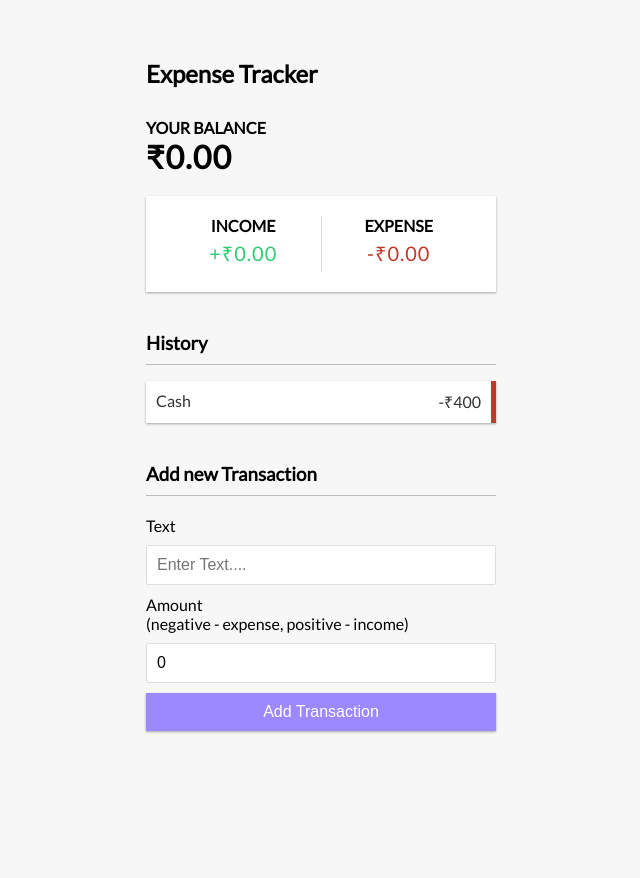
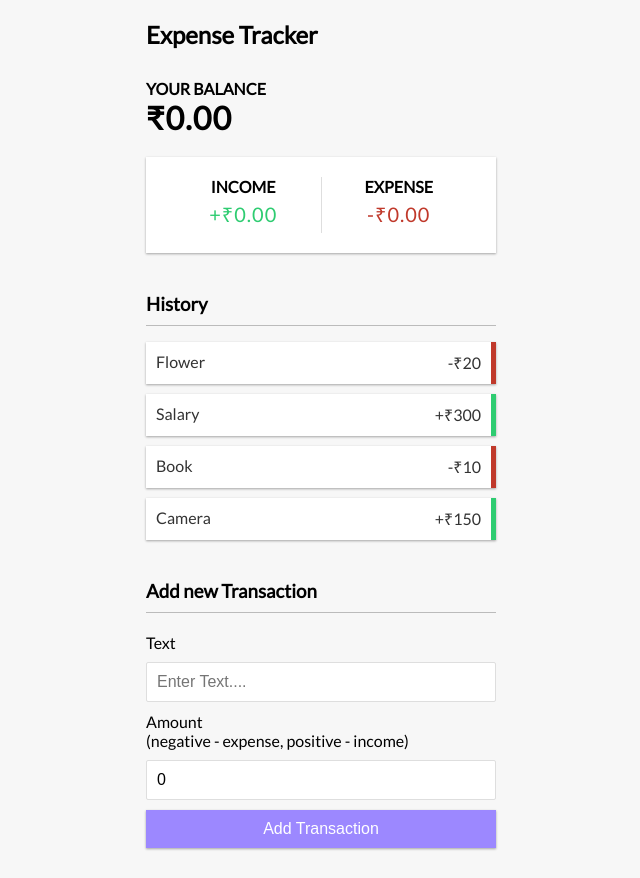
Before and after one commit to keshav29grover/expense-tracker, a React (Create React App) app: page / in a window 1280 px wide. Shown: the whole page, without its empty margins (319-959 px from the left). Before the commit the page ends 800 px from the top, so only its background shows below. Built offline with nearby package versions, Linux system fonts and the light colour scheme.

Commit message:
Added component for Transaction List

```diff
--- a/src/App.js
+++ b/src/App.js
@@ -6,11 +6,13 @@ import IncomeExpenses from './components/IncomeExpenses';
 import TransactionList from './components/TransactionList';
 import AddTransaction from './components/AddTransaction';
 
+import { GlobalProvider } from './context/GlobalState';
+
 import './App.css';
 
 function App() {
   return (
-    <div>
+    <GlobalProvider>
       <Header />
       <div class="container">
         <Balance />
@@ -18,7 +20,7 @@ function App() {
         <TransactionList />
         <AddTransaction />
       </div>
-    </div>
+    </GlobalProvider>
   );
 }
 
--- /dev/null
+++ b/src/components/Transaction.js
@@ -0,0 +1,12 @@
+import React from 'react'
+
+const Transaction = ({transaction}) => {
+    const sign = transaction.amount < 0 ? '-' : '+';
+  return (
+    <li className={transaction.amount < 0 ? 'minus' : 'plus'}>
+          {transaction.text} <span>{sign}₹{Math.abs(transaction.amount)}</span> <button className='delete-btn'>x</button>
+    </li>
+  )
+}
+
+export default Transaction
--- a/src/components/TransactionList.js
+++ b/src/components/TransactionList.js
@@ -1,13 +1,16 @@
-import React from 'react'
+import React, {useContext} from 'react'
+import { GlobalContext } from '../context/GlobalState'
+import Transaction from './Transaction';
 
 const TransactionList = () => {
+  const {transactions} = useContext(GlobalContext);
+
   return (
+
     <>
       <h3>History</h3>
-      <ul className="list">
-        <li className="minus">
-            Cash <span>-₹400</span><button className='delete-btn'>x</button>
-        </li>
+      <ul className='list'>
+        {transactions.map(transaction => (<Transaction key={transaction.id} transaction = {transaction}/>))}
       </ul>
     </>
   )
--- /dev/null
+++ b/src/context/AppReducer.js
@@ -0,0 +1,6 @@
+export default (state,action) => {
+    switch(action.type) {
+        default:
+            return state;
+    }
+}
--- /dev/null
+++ b/src/context/GlobalState.js
@@ -0,0 +1,30 @@
+import React, {createContext, useReducer} from "react";
+import AppReducer from "./AppReducer";
+
+//Initial State
+
+const initialState = {
+    //creating dummy transactions
+    transactions: [
+        {id: 1, text: 'Flower', amount: -20},
+        {id: 2, text: 'Salary', amount: 300},
+        {id: 3, text: 'Book', amount: -10},
+        {id: 4, text: 'Camera', amount: 150}
+    ]
+}
+
+//Create Context
+
+export const GlobalContext = createContext(initialState);
+
+//Provider Component
+
+export const GlobalProvider = ({children}) => {
+    const [state, dispatch] = useReducer(AppReducer,initialState);
+
+    return (<GlobalContext.Provider value= {{
+        transactions: state.transactions
+    }}>
+        {children}
+    </GlobalContext.Provider>)
+}
```
